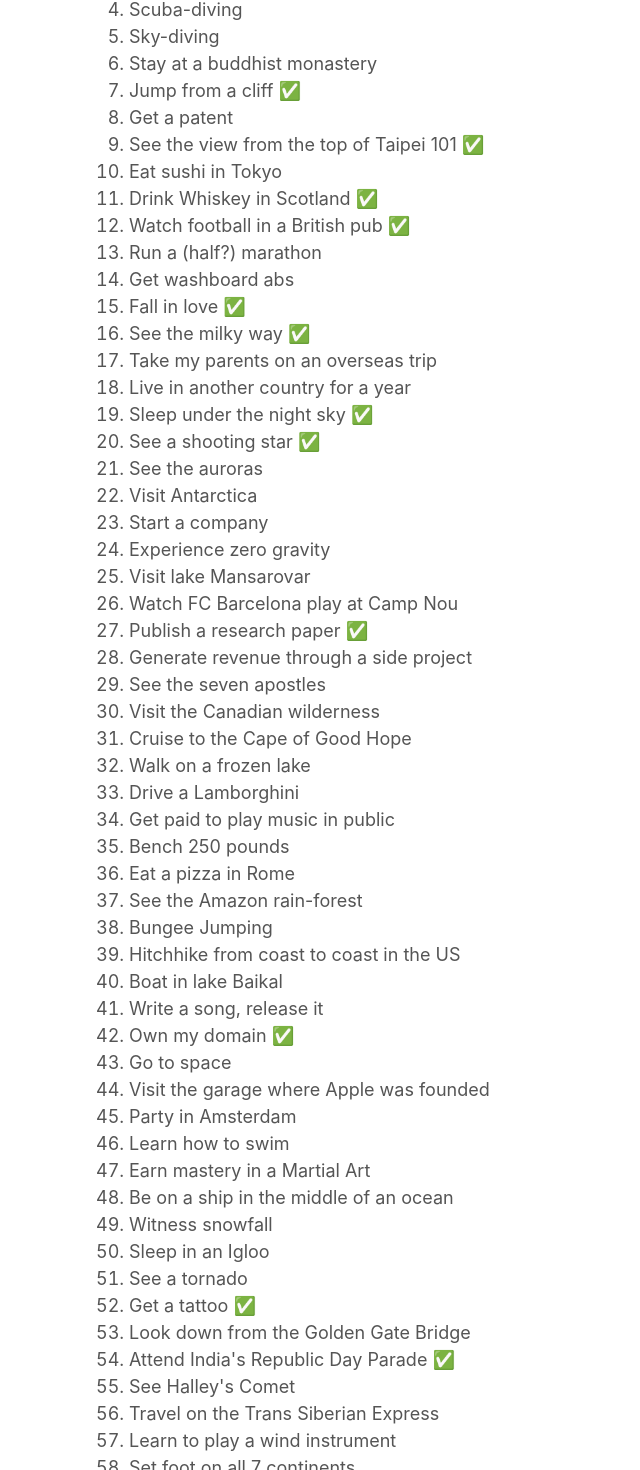
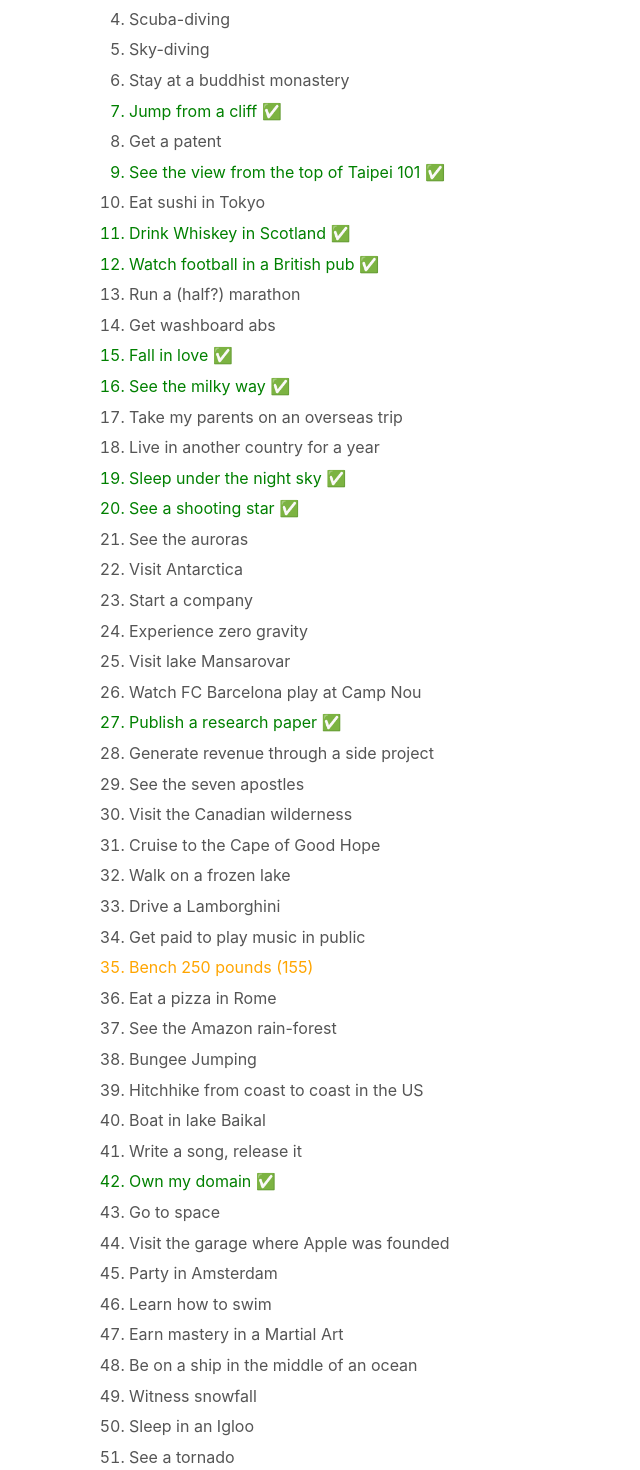
Before and after one commit to kaushalvivek/vivekkaushal.com, a React (Create React App) app: page /bucketlist in a window 1280 px wide. Shown: the part 322-1792 px from the top of the page, without its empty margins (0-640 px from the left). Built offline with nearby package versions, Linux system fonts and the light colour scheme.

Commit message:
visual enhancements

```diff
--- a/src/components/pages/bucketlist.js
+++ b/src/components/pages/bucketlist.js
@@ -17,6 +17,14 @@ class BucketList extends React.Component {
     render() {
         const { data, done, total } = this.state;
         const pad = { padding: 15, fontSize: 18 };
+        const listItemStyle = {
+            fontSize: 16,
+            marginBottom: 5,
+            lineHeight: '1.6em',
+        };
+        const completedStyle = { ...listItemStyle, color: 'green' };
+        const inProgressStyle = { ...listItemStyle, color: 'orange' };
+
         return (
             <Container>
                 <Row md={8} xs={12} style={pad}>
@@ -32,8 +40,13 @@ class BucketList extends React.Component {
                     <Col>
                         <ol>
                             {data.map((item, index) => (
-                                <li key={index}>
-                                    {item.goal} {item.checked ? '✅' : ''}
+                                <li
+                                    key={index}
+                                    style={item.checked ? completedStyle : (item.state ? inProgressStyle : listItemStyle)}
+                                >
+                                    {item.goal}
+                                    {item.checked && ' ✅'}
+                                    {item.state && ` (${item.state})`}
                                 </li>
                             ))}
                         </ol>
--- a/src/static/bucketList.json
+++ b/src/static/bucketList.json
@@ -57,8 +57,8 @@
         {"goal": "See Halley's Comet", "checked": false},
         {"goal": "Travel on the Trans Siberian Express", "checked": false},
         {"goal": "Learn to play a wind instrument", "checked": false},
-        {"goal": "Set foot on all 7 continents", "checked": false},
-        {"goal": "Swim in all 6 oceans", "checked": false},
+        {"goal": "Set foot on all 7 continents", "checked": false, "state": "2"},
+        {"goal": "Swim in all 6 oceans", "checked": false, "state":"2"},
         {"goal": "Visit Greenland", "checked": false},
         {"goal": "Trek to the Everest basecamp", "checked": false}
     ]
```
